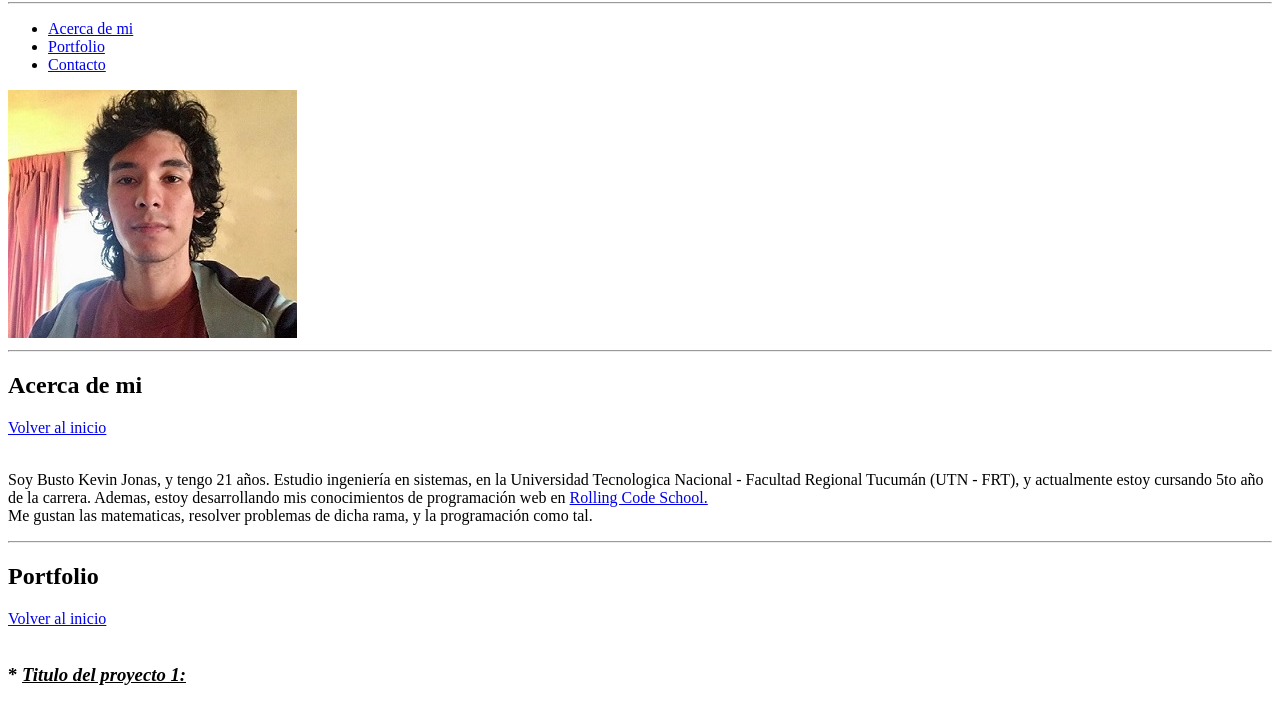
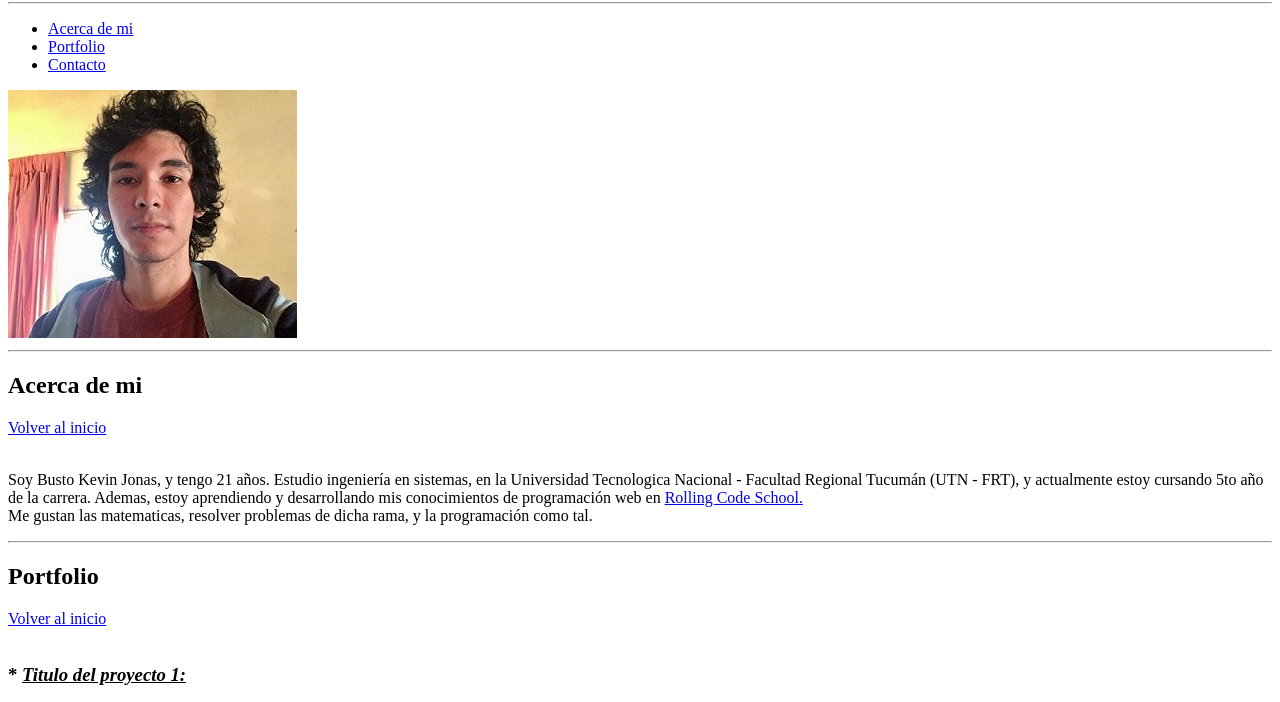
Before and after one commit to JonasBusto/Portfolio---Busto-Kevin-Jonas, a plain HTML site: page Portfolio/index.html in a window 1280 px wide. Shown: the part 78-780 px from the top of the page. Drawn offline with Linux system fonts and the light colour scheme.

Commit message:
Update index.html

```diff
--- a/Portfolio/index.html
+++ b/Portfolio/index.html
@@ -29,7 +29,7 @@
                     Soy Busto Kevin Jonas, y tengo 21 años. Estudio ingeniería en sistemas,
                     en la Universidad Tecnologica Nacional - Facultad Regional Tucumán (UTN - FRT),
                     y actualmente estoy cursando 5to año de la carrera.
-                    Ademas, estoy desarrollando mis conocimientos de programación web en
+                    Ademas, estoy aprendiendo y desarrollando mis conocimientos de programación web en
                     <a target="_blank" href="https://rollingcodeschool.com/">Rolling Code School.</a><br>
                     Me gustan las matematicas, resolver problemas de dicha rama, y la
                     programación como tal.
```
